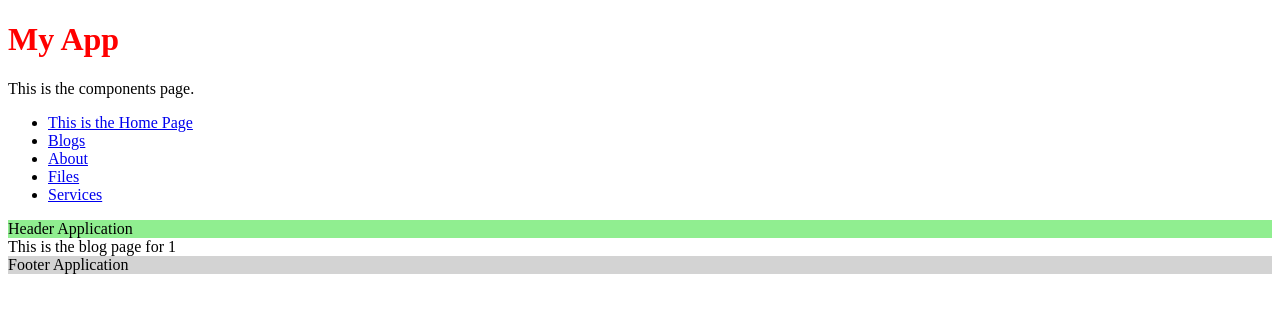
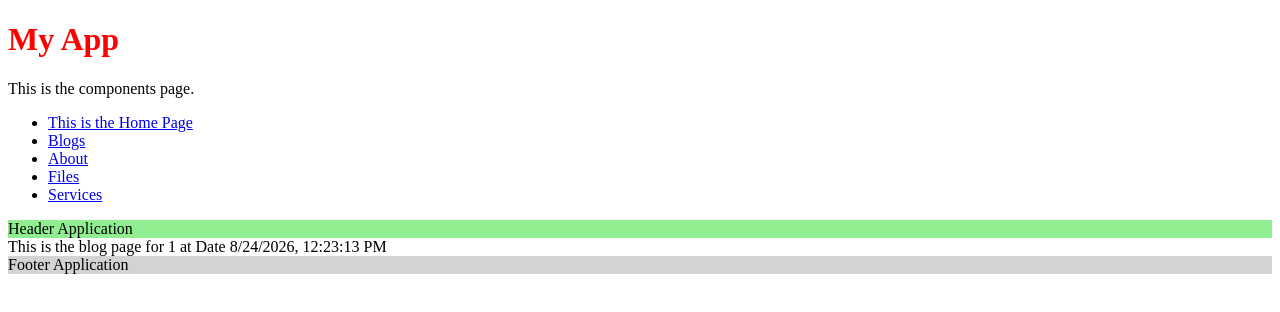
Before and after one commit to RIKKY-J/Next.js-Application-, a Next.js app: page /blogs/1 in a window 1280 px wide. Shown: the top 312 px of the page. Built offline with nearby package versions, Linux system fonts and the light colour scheme.

Commit message:
added revalidate

```diff
--- a/app/(application)/blogs/[blogID]/page.js
+++ b/app/(application)/blogs/[blogID]/page.js
@@ -1,7 +1,7 @@
 import { notFound } from 'next/navigation';
 
 export const dynamicParams = false;
-
+export const revalidate = 2;
 export async function generateStaticParams() {
     return [
         { blogID: '1' },
@@ -22,5 +22,5 @@ export default async function Blog({ params }) {
     if (!Number.isInteger(id)) {
         notFound();
     }
-    return <div>This is the blog page for {id}</div>;
+    return <div>This is the blog page for {id} at Date {new Date().toLocaleString()}</div>;
 }
```
